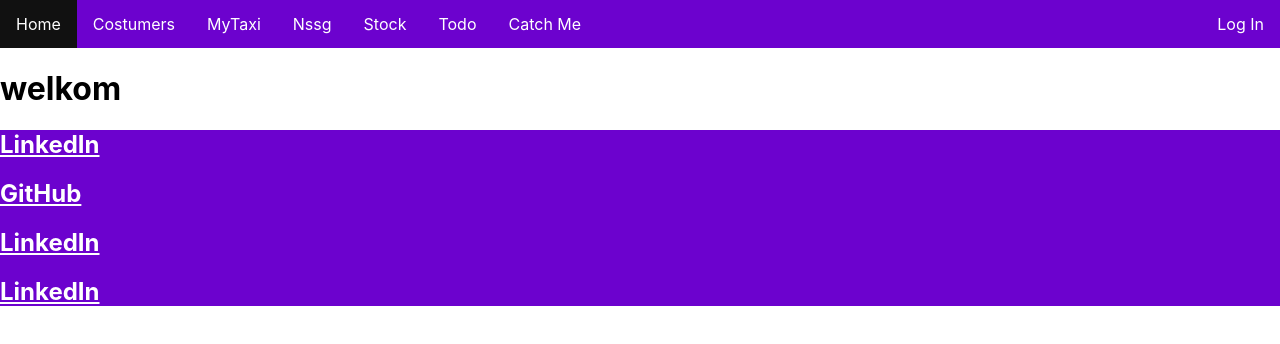
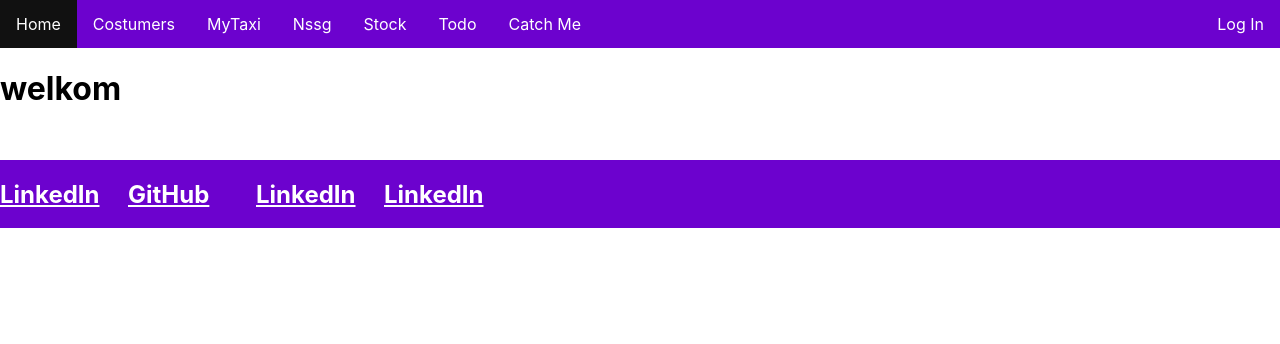
Before and after one commit to mrguven/portfolie, a React (Create React App) app: page /nssg in a window 1280 px wide. Shown: the top 344 px of the page. Built offline with nearby package versions, Linux system fonts and the light colour scheme; no server answers.

Commit message:
update css

```diff
--- a/src/App.css
+++ b/src/App.css
@@ -138,21 +138,23 @@
 #header{
   display: grid;
   margin-top: 40px;
-  margin-left: 17%;
-  margin-right: 19%;
+  margin-left: 25%;
+  margin-right: 25%;
+  padding-right: 2%;
   color: rgb(108, 22, 189);
   grid-template-columns: 25% 30% 20%;
   grid-template-rows: 80% 20% ;
   background-image: linear-gradient(to left, rgb(235, 234, 255), rgb(211, 187, 255));
-height: 300px;
+height: 20%;
 }
 
 
 #head{
-  font-family:Courier;
+  font-family:monospace;
     font-size:100px;
     text-align:center;
     margin-top: 20px;
+   text-shadow:#066aee 5px;
 
 }
 
@@ -184,11 +186,13 @@
   display: grid;
  grid-template-columns: 50% 50%;
   margin: 4%;
-
+  width: 60%;
   border-style: inset;
   margin-top: 10px;
   background-image: linear-gradient(to right, rgb(235, 234, 255), rgb(101, 24, 245));
   border-style: none;
+  margin-left: 20%;
+
 }
 
 .reservationLabel {
@@ -304,6 +308,11 @@
 /* footer part */
 #footer{
   background-color: rgb(108, 2, 206);
+  display: grid;
+  grid-area: footer;
+  grid-template-columns: 10% 10%  10%  10% ;
+  grid-template-areas:"footer footer footer footer";
+  margin-top: 4%;
 
 }
 
```
